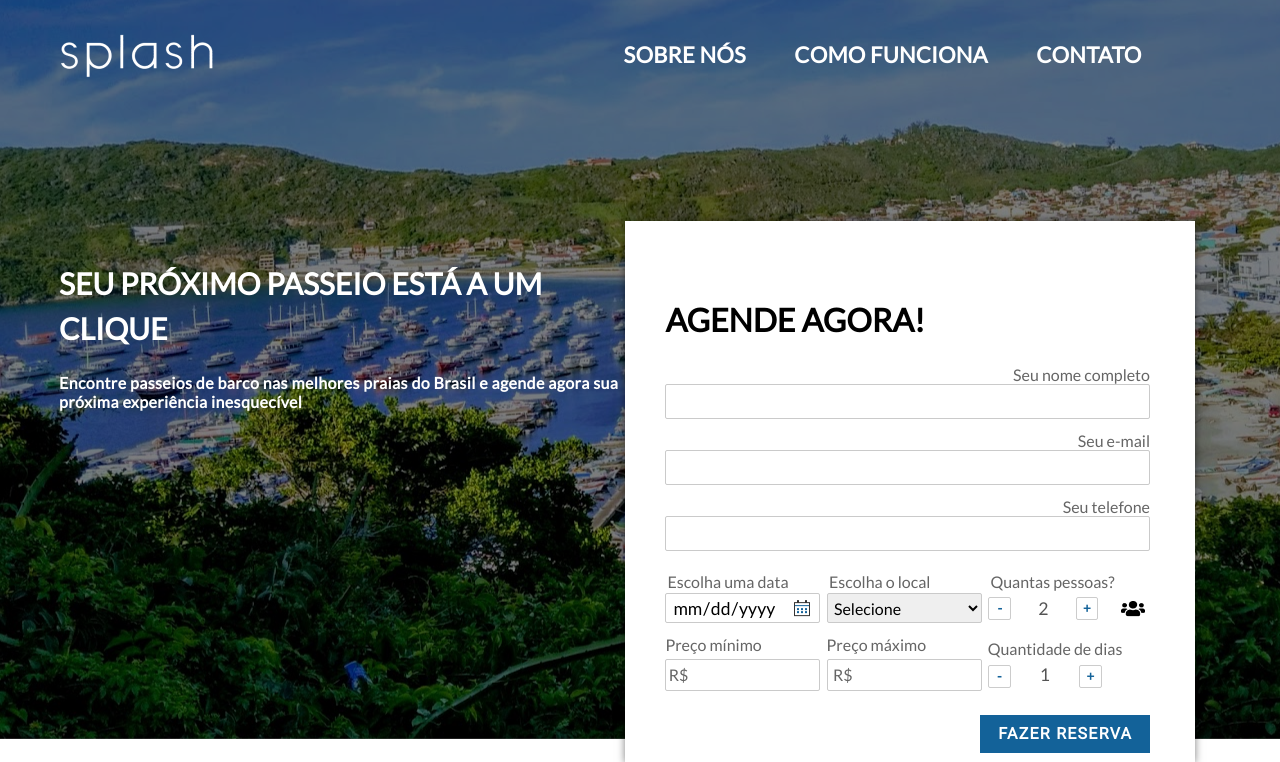
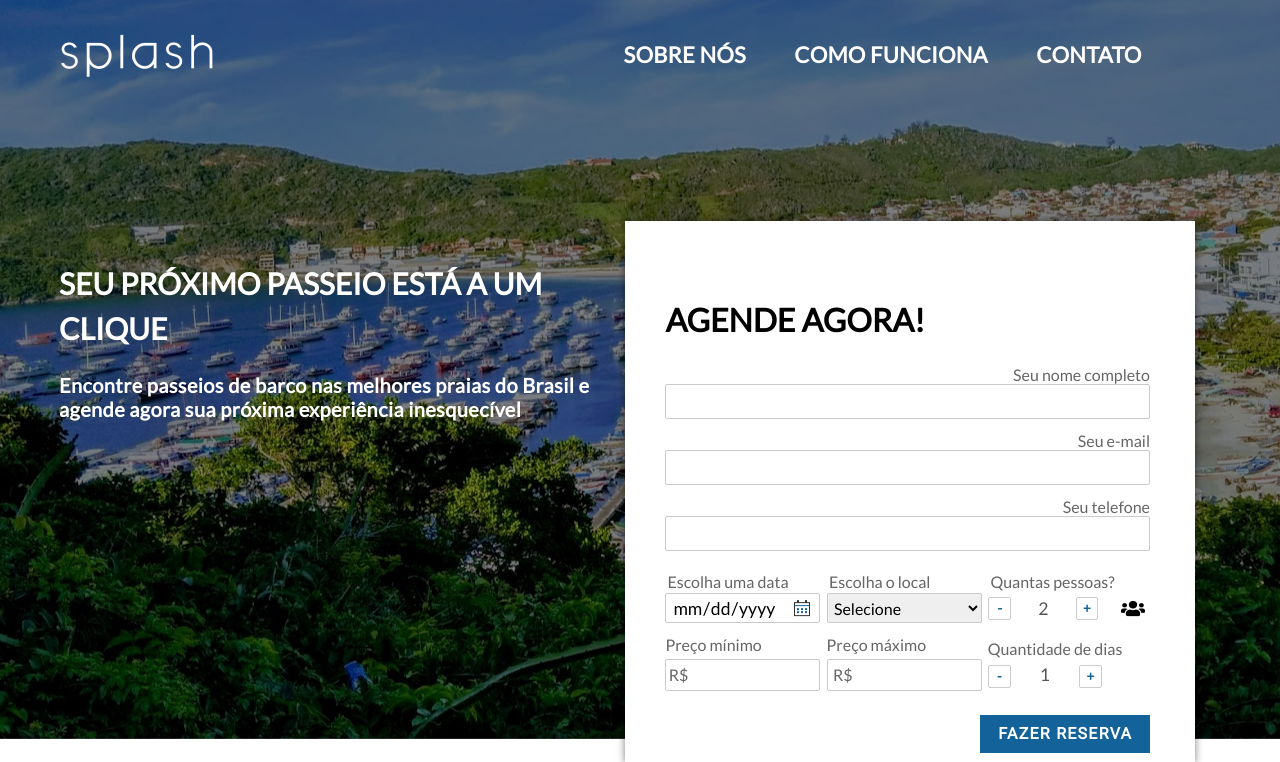
Before and after one commit to splash-co/splash-co.github.io, a PHP site: page /index.html in a window 1280 px wide. Shown: the top 762 px of the page. Run offline with PHP 8.4, Linux system fonts and the light colour scheme; some libraries are stand-ins or nearby versions.

Commit message:
Style description paragraph

```diff
--- a/styles/style.css
+++ b/styles/style.css
@@ -50,6 +50,7 @@ body {
   --description-margin: 40px 0 0 0;
   --description-width: 50%;
   --description-h1-size: 30px;
+  --description-p-size: 20px;
   --description-h1-line-height: 45px;
   --description-h1-mb: 22px;
   --finish-button-margin-b: 33px;
```
